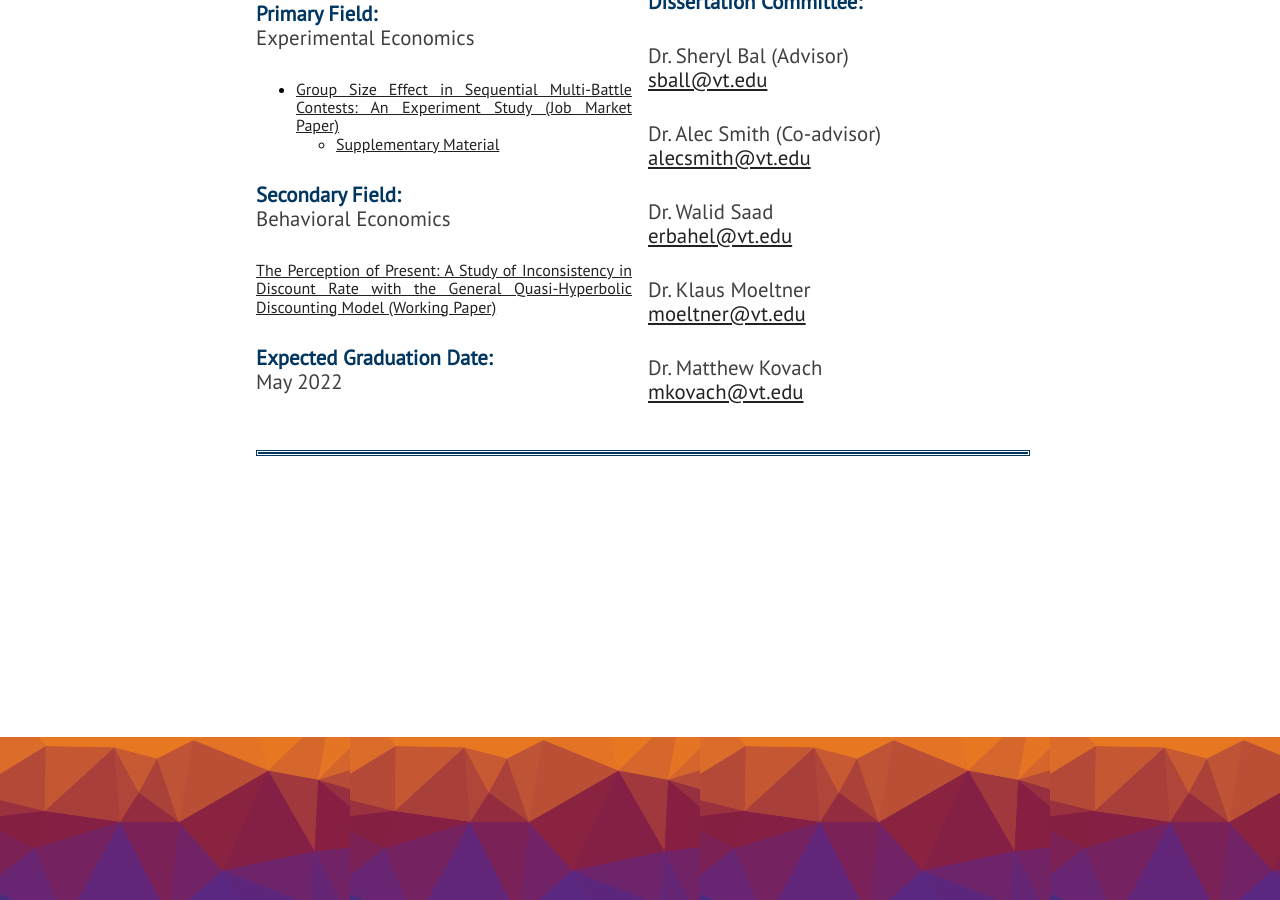
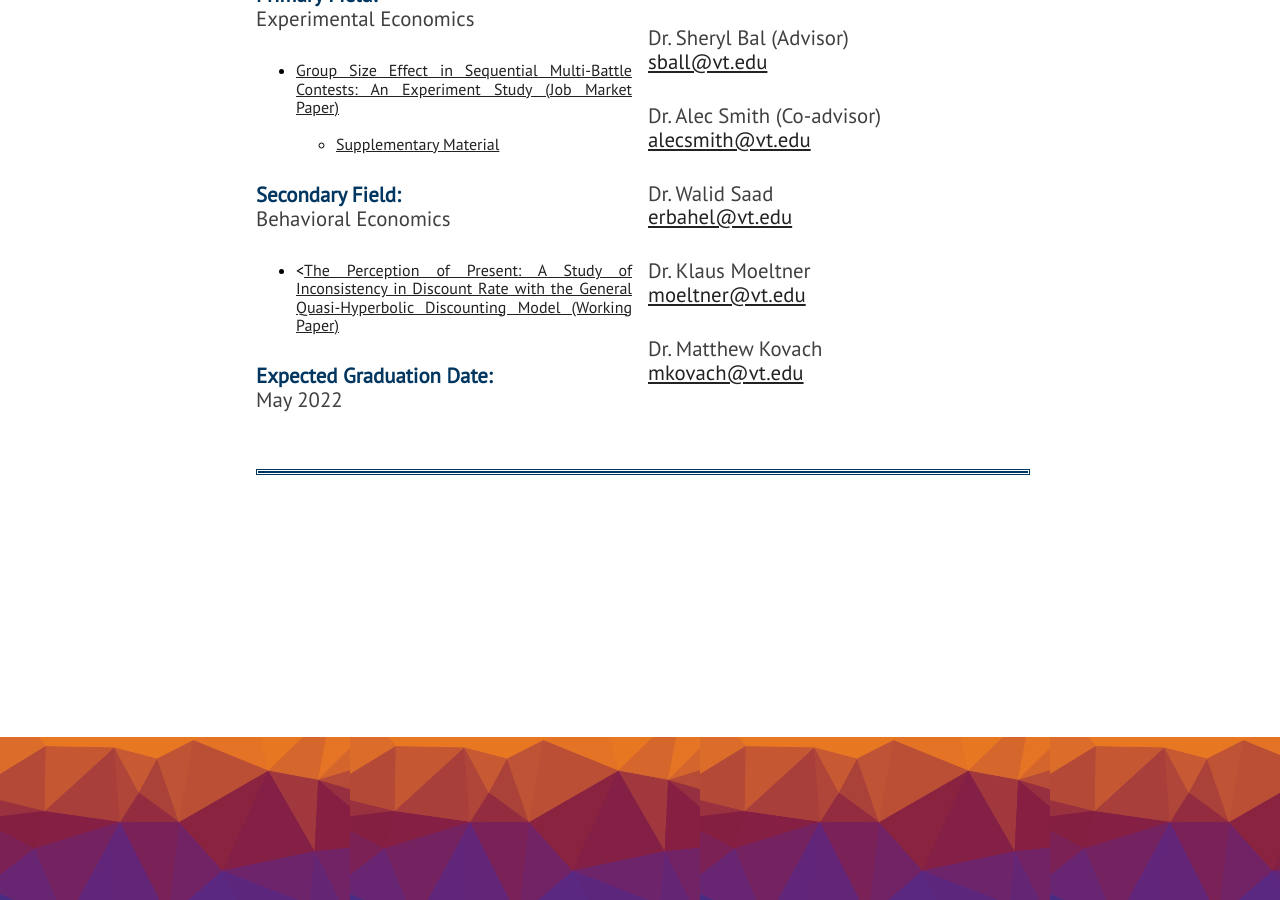
Before and after one commit to KevinKCV/kevinzou, a Jekyll site: the page built from index.html, in a window 1280 px wide and 900 px high, scrolled down 1223 px. Built offline with Jekyll 4.4.1, drawn with Linux system fonts in a browser that asks for light colours; nearby versions of some CDN libraries.

Commit message:
Update 01info.html

```diff
--- a/_includes/01info.html
+++ b/_includes/01info.html
@@ -17,6 +17,7 @@
             <li><a href="/kevinzou/assets/doc/groupsize.pdf"> Group Size Effect in Sequential Multi-Battle Contests:
                 An Experiment Study (Job Market Paper) </a></li>
 
+            <br>
             <ul>
             <li><a href="/kevinzou/assets/doc/Instructions.pdf"> Supplementary Material </a></li>
             </ul>
@@ -29,8 +30,12 @@
             <b class="paragraph-text" style="color:rgb(0, 54, 96)"> Secondary Field:</b><br>
             Behavioral Economics </p>
 
-            <a href="/kevinzou/assets/doc/timepref.pdf">The Perception of Present: A Study of Inconsistency in
-                Discount Rate with the General Quasi-Hyperbolic Discounting Model (Working Paper)</a> </p>
+
+            <ul>
+            <li><<a href="/kevinzou/assets/doc/timepref.pdf">The Perception of Present: A Study of Inconsistency in
+                Discount Rate with the General Quasi-Hyperbolic Discounting Model (Working Paper)</a></li>
+            </ul>
+            </p>
 
             <p class="paragraph-text">
             <b class="paragraph-text" style="color:rgb(0, 54, 96)"> Expected Graduation Date:</b><br>
```
